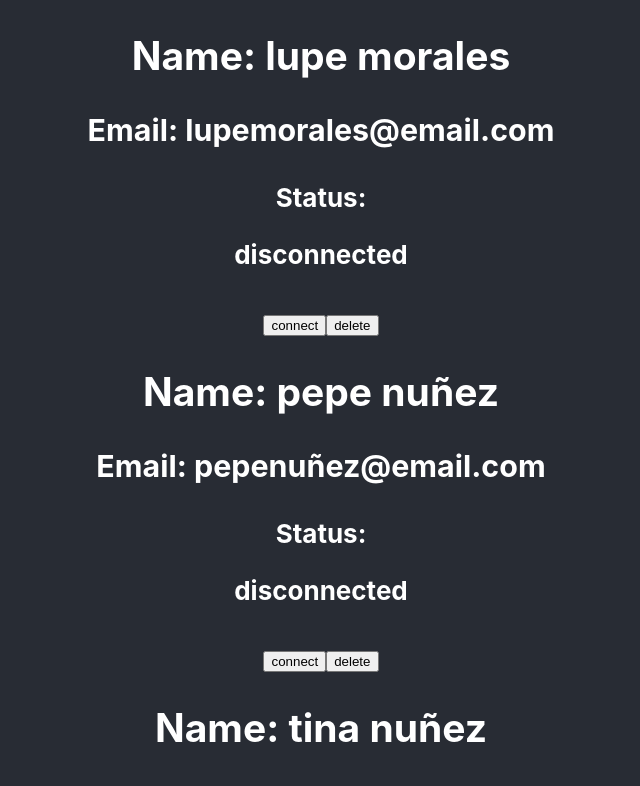
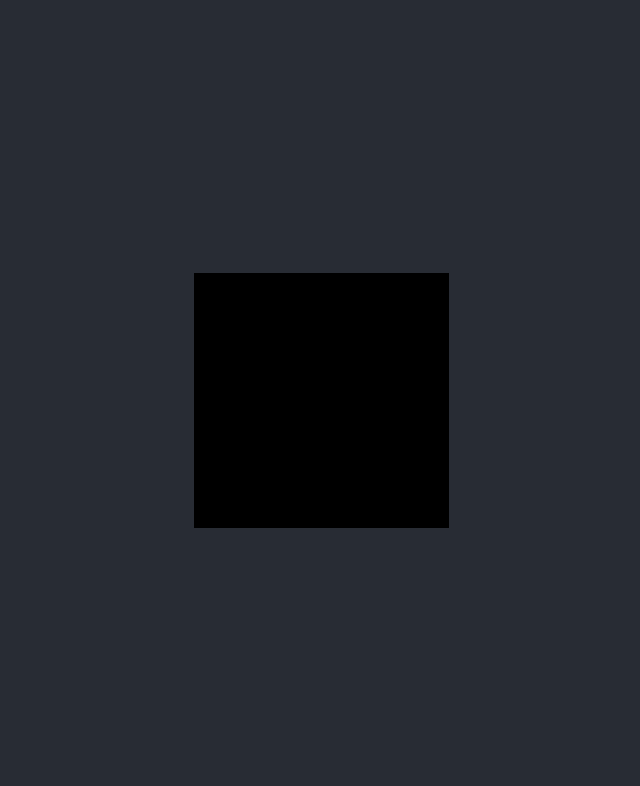
Before and after one commit to lupeMorales/ejercicios-OB, a React (Create React App) app: page / in a window 1280 px wide. Shown: the top 786 px of the page, without its empty margins (319-959 px from the left). Built offline with nearby package versions, Linux system fonts and the light colour scheme.

Commit message:
add exercise 10-11-12

```diff
--- a/src/App.js
+++ b/src/App.js
@@ -2,7 +2,8 @@
 import "./App.css";
 /* import Clock from "./components/Clock";
 import ClockTipoFuncion from "./components/ClockTipoFuncion"; */
-import ContactList from "./components/contactList";
+/* import ContactList from "./components/contactList"; */
+import Square from "./components/ejercicio10_11_12";
 
 function App() {
   return (
@@ -11,7 +12,9 @@ function App() {
         {/* <p>Hello World</p>
         <Clock />
         <ClockTipoFuncion /> */}
-        <ContactList />
+        {/*  <ContactList /> */}
+        {/* exercise 10-11-12 */}
+        <Square />
       </header>
     </div>
   );
--- /dev/null
+++ b/src/components/ejercicio10_11_12.jsx
@@ -0,0 +1,42 @@
+import React, { useState } from "react";
+
+const Square = () => {
+  const [backGround, setBackGround] = useState("black");
+
+  const styleSquare = {
+    width: "255px",
+    height: "255px",
+    backgroundColor: backGround,
+  };
+  const hex = [0, 1, 2, 3, 4, 5, 6, 7, 8, 9, "a", "b", "c", "d", "e", "f"];
+  const getRandomNumber = () => {
+    return Math.floor(Math.random() * hex.length);
+  };
+  const getRandomColor = () => {
+    let hexColor = "#";
+    for (let i = 0; i < 6; i++) {
+      hexColor += hex[getRandomNumber()];
+    }
+    return hexColor;
+  };
+
+  const showRandomColor = () => {
+    setBackGround(getRandomColor);
+  };
+  const showInitialColor = () => {
+    setBackGround("black");
+  };
+  const stopRandonize = () => {
+    console.log("stop randonize");
+  };
+  return (
+    <div
+      style={styleSquare}
+      onMouseEnter={showRandomColor}
+      onMouseLeave={stopRandonize}
+      onDoubleClick={showInitialColor}
+    ></div>
+  );
+};
+
+export default Square;
```
